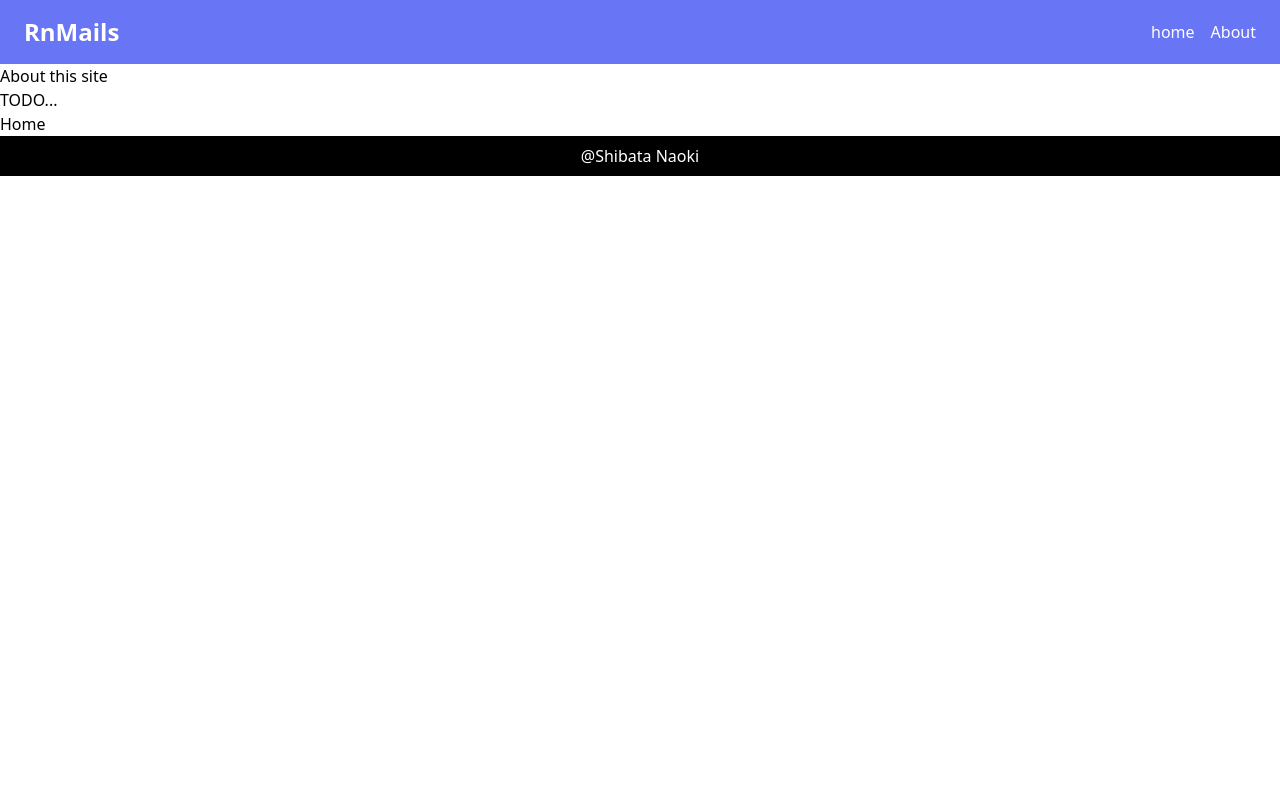
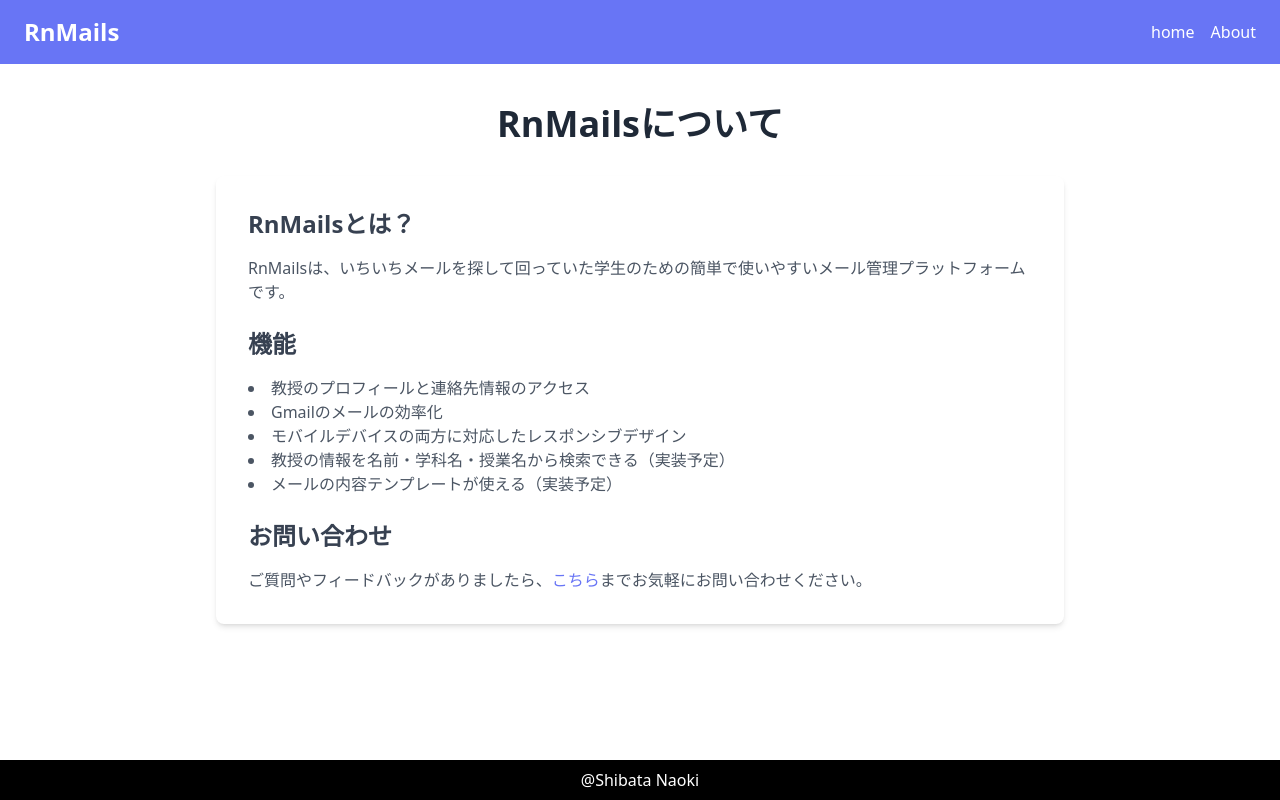
Before and after one commit to nosh1114/rn_mail, a SvelteKit app: page /about in a window 1280 px wide. Built offline with nearby package versions, Linux system fonts and the light colour scheme.

Commit message:
aboutページの作成

```diff
--- a/src/routes/about/+page.svelte
+++ b/src/routes/about/+page.svelte
@@ -1,3 +1,21 @@
-<h1>About this site</h1>
-<p>TODO...</p>
-<a href="/">Home</a>
+<main class="max-w-4xl mx-auto py-10 px-6">
+    <h2 class="text-4xl font-bold text-center text-gray-800 mb-8">RnMailsについて</h2>
+    <section class="bg-white p-8 shadow-md rounded-lg">
+        <h3 class="text-2xl font-semibold text-gray-700 mb-4">RnMailsとは？</h3>
+        <p class="text-gray-600 mb-6">
+            RnMailsは、いちいちメールを探して回っていた学生のための簡単で使いやすいメール管理プラットフォームです。
+        </p>
+        <h3 class="text-2xl font-semibold text-gray-700 mb-4">機能</h3>
+        <ul class="list-disc list-inside text-gray-600 mb-6">
+            <li>教授のプロフィールと連絡先情報のアクセス</li>
+            <li>Gmailのメールの効率化</li>
+            <li>モバイルデバイスの両方に対応したレスポンシブデザイン</li>
+            <li>教授の情報を名前・学科名・授業名から検索できる（実装予定）</li>
+            <li>メールの内容テンプレートが使える（実装予定）</li>
+        </ul>
+        <h3 class="text-2xl font-semibold text-gray-700 mb-4">お問い合わせ</h3>
+        <p class="text-gray-600">
+            ご質問やフィードバックがありましたら、<a href="mailto:s223683q@st.go.tuat.ac.jp" class="text-indigo-500 hover:underline">こちら</a>までお気軽にお問い合わせください。
+        </p>
+    </section>
+</main>
```
